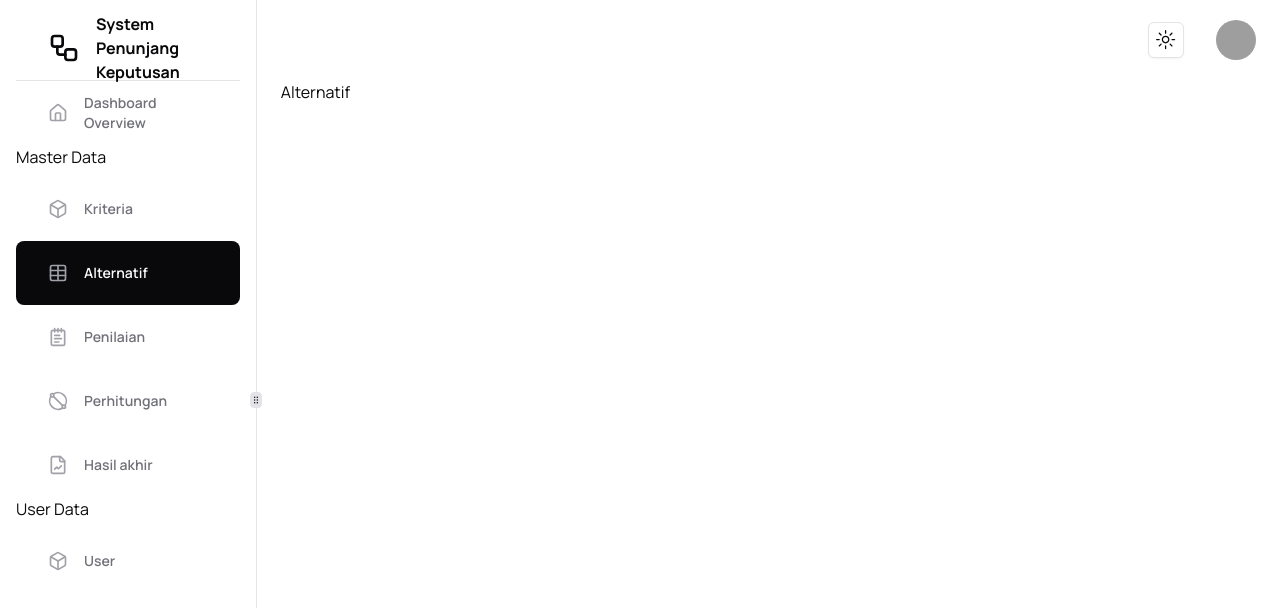
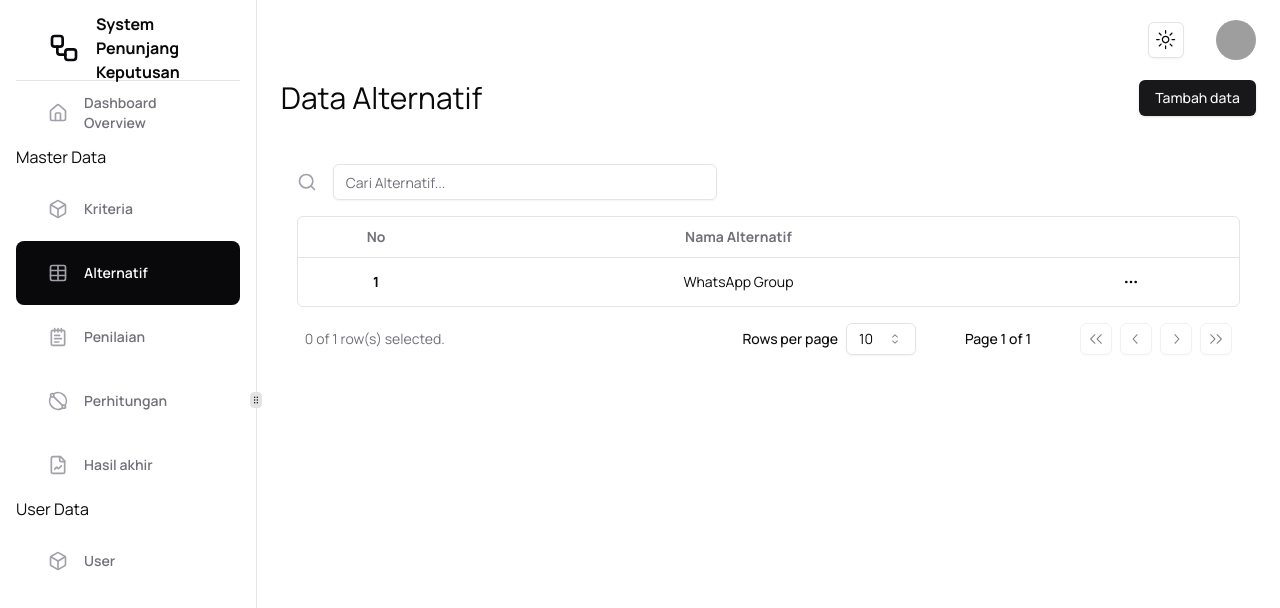
Before and after one commit to rizfirsy-gh/spk-risa, a Next.js app: page /dashboard/data/alternatif in a window 1280 px wide. Shown: the top 608 px of the page. Built offline with nearby package versions, Linux system fonts and the light colour scheme; grey boxes are pictures that could not be loaded.

Commit message:
dinda alternatif

```diff
--- /dev/null
+++ b/app/dashboard/data/alternatif/form-tambah-alternatif.tsx
@@ -0,0 +1,68 @@
+"use client";
+
+import React from "react";
+import { zodResolver } from "@hookform/resolvers/zod";
+import { cn } from "@/lib/utils";
+import { CaretSortIcon, CheckIcon } from "@radix-ui/react-icons";
+import { useForm } from "react-hook-form";
+import { z } from "zod";
+import { Button } from "@/components/ui/button";
+import {
+  Form,
+  FormControl,
+  FormDescription,
+  FormField,
+  FormItem,
+  FormLabel,
+  FormMessage,
+} from "@/components/ui/form";
+import {
+  Popover,
+  PopoverContent,
+  PopoverTrigger,
+} from "@/components/ui/popover";
+import { Input } from "@/components/ui/input";
+
+const formSchema = z.object({
+  nama_alternatif: z.string().min(5, {
+    message: "Nama alternatif min. 5 karakter.",
+  }),
+});
+
+const FormTambahAlternatif = () => {
+  const form = useForm<z.infer<typeof formSchema>>({
+    resolver: zodResolver(formSchema),
+    defaultValues: {
+      nama_alternatif: "",
+    },
+  });
+
+  function onSubmit(values: z.infer<typeof formSchema>) {
+    console.log(values);
+  }
+
+  return (
+    <Form {...form}>
+      <form onSubmit={form.handleSubmit(onSubmit)}>
+        <div className="mb-4">
+          <FormField
+            control={form.control}
+            name="nama_alternatif"
+            render={({ field }) => (
+              <FormItem>
+                <FormLabel>Nama Alternatif</FormLabel>
+                <FormControl>
+                  <Input placeholder="" {...field} />
+                </FormControl>
+                <FormMessage />
+              </FormItem>
+            )}
+          />
+        </div>
+        <Button type="submit">Submit</Button>
+      </form>
+    </Form>
+  );
+};
+
+export default FormTambahAlternatif;
--- a/app/dashboard/data/kriteria/data/column.tsx
+++ b/app/dashboard/data/alternatif/kolom-alternatif.tsx
@@ -12,49 +12,19 @@ import {
   DropdownMenuTrigger,
 } from "@/components/ui/dropdown-menu";
 
-export type Kriteria = {
-  kode_kriteria: string;
-  nama_kriteria: string;
-  tingkat_prioritas: number;
-  jenis: string;
-  bobot: string;
+export type Alternatif = {
+  nama_alternatif: string;
 };
 
-export const kriteria: ColumnDef<Kriteria>[] = [
+export const kolomAlternatif: ColumnDef<Alternatif>[] = [
   {
     accessorKey: "no",
     header: () => <h3 className="font-bold">No</h3>,
     cell: ({ row }) => <div className="font-bold">{row.index + 1}</div>,
   },
   {
-    accessorKey: "kode_kriteria",
-    header: () => <h3 className="font-bold">Kode Kriteria</h3>,
-  },
-  {
-    accessorKey: "nama_kriteria",
-    header: () => <h3 className="font-bold">Nama Kriteria</h3>,
-  },
-  {
-    accessorKey: "tingkat_prioritas",
-    header: ({ column }) => {
-      return (
-        <Button
-          variant="ghost"
-          onClick={() => column.toggleSorting(column.getIsSorted() === "asc")}
-        >
-          Tingkat Prioritas
-          <ArrowUpDown className="ml-2 h-4 w-4" />
-        </Button>
-      );
-    },
-  },
-  {
-    accessorKey: "jenis",
-    header: () => <h3 className="font-bold">Jenis</h3>,
-  },
-  {
-    accessorKey: "bobot",
-    header: () => <h3 className="font-bold">Bobot</h3>,
+    accessorKey: "nama_alternatif",
+    header: () => <h3 className="font-bold">Nama Alternatif</h3>,
   },
   {
     id: "actions",
--- a/app/dashboard/data/alternatif/page.tsx
+++ b/app/dashboard/data/alternatif/page.tsx
@@ -1,7 +1,53 @@
 import React from "react";
+import { Button } from "@/components/ui/button";
+import { kolomAlternatif, Alternatif } from "./kolom-alternatif";
+import { DataTable } from "@/components/ui/data-table";
+import {
+  Sheet,
+  SheetContent,
+  SheetDescription,
+  SheetHeader,
+  SheetTitle,
+  SheetTrigger,
+} from "@/components/ui/sheet";
+import FormTambahAlternatif from "./form-tambah-alternatif";
 
-const Alternatif = () => {
-  return <div>Alternatif</div>;
+async function getData(): Promise<Alternatif[]> {
+  return [
+    {
+      nama_alternatif: "WhatsApp Group",
+    },
+  ];
+}
+
+const AlternatifScreen = async () => {
+  const data = await getData();
+  return (
+    <section>
+      <div className="flex justify-between items-center">
+        <h1 className="text-3xl">Data Alternatif</h1>
+        <Sheet>
+          <SheetTrigger asChild>
+            <Button>Tambah data</Button>
+          </SheetTrigger>
+          <SheetContent>
+            <SheetHeader className="mb-8">
+              <SheetTitle>Tambahkan Alternatif Baru</SheetTitle>
+            </SheetHeader>
+            <FormTambahAlternatif />
+          </SheetContent>
+        </Sheet>
+      </div>
+      <div className="mx-4 my-8">
+        <DataTable
+          columns={kolomAlternatif}
+          data={data}
+          columnName="nama_alternatif"
+          filterPlaceholder="Cari Alternatif..."
+        />
+      </div>
+    </section>
+  );
 };
 
-export default Alternatif;
+export default AlternatifScreen;
--- /dev/null
+++ b/app/dashboard/data/kriteria/kolom-kriteria.tsx
@@ -0,0 +1,80 @@
+"use client";
+
+import { ColumnDef } from "@tanstack/react-table";
+import { MoreHorizontal, ArrowUpDown } from "lucide-react";
+import { Button } from "@/components/ui/button";
+import {
+  DropdownMenu,
+  DropdownMenuContent,
+  DropdownMenuItem,
+  DropdownMenuLabel,
+  DropdownMenuSeparator,
+  DropdownMenuTrigger,
+} from "@/components/ui/dropdown-menu";
+
+export type Kriteria = {
+  kode_kriteria: string;
+  nama_kriteria: string;
+  tingkat_prioritas: number;
+  jenis: string;
+  bobot: string;
+};
+
+export const kolomKriteria: ColumnDef<Kriteria>[] = [
+  {
+    accessorKey: "no",
+    header: () => <h3 className="font-bold">No</h3>,
+    cell: ({ row }) => <div className="font-bold">{row.index + 1}</div>,
+  },
+  {
+    accessorKey: "kode_kriteria",
+    header: () => <h3 className="font-bold">Kode Kriteria</h3>,
+  },
+  {
+    accessorKey: "nama_kriteria",
+    header: () => <h3 className="font-bold">Nama Kriteria</h3>,
+  },
+  {
+    accessorKey: "tingkat_prioritas",
+    header: ({ column }) => {
+      return (
+        <Button
+          variant="ghost"
+          onClick={() => column.toggleSorting(column.getIsSorted() === "asc")}
+        >
+          Tingkat Prioritas
+          <ArrowUpDown className="ml-2 h-4 w-4" />
+        </Button>
+      );
+    },
+  },
+  {
+    accessorKey: "jenis",
+    header: () => <h3 className="font-bold">Jenis</h3>,
+  },
+  {
+    accessorKey: "bobot",
+    header: () => <h3 className="font-bold">Bobot</h3>,
+  },
+  {
+    id: "actions",
+    cell: ({ row }) => {
+      const payment = row.original;
+
+      return (
+        <DropdownMenu>
+          <DropdownMenuTrigger asChild>
+            <Button variant="ghost" className="h-8 w-8 p-0">
+              <span className="sr-only">Open menu</span>
+              <MoreHorizontal className="h-4 w-4" />
+            </Button>
+          </DropdownMenuTrigger>
+          <DropdownMenuContent align="end">
+            <DropdownMenuItem onClick={() => {}}>Edit</DropdownMenuItem>
+            <DropdownMenuItem onClick={() => {}}>Hapus</DropdownMenuItem>
+          </DropdownMenuContent>
+        </DropdownMenu>
+      );
+    },
+  },
+];
--- a/app/dashboard/data/kriteria/page.tsx
+++ b/app/dashboard/data/kriteria/page.tsx
@@ -1,6 +1,6 @@
 import React from "react";
 import { Button } from "@/components/ui/button";
-import { kriteria, Kriteria } from "./data/column";
+import { kolomKriteria, Kriteria } from "./kolom-kriteria";
 import { DataTable } from "@/components/ui/data-table";
 import {
   Sheet,
@@ -10,8 +10,7 @@ import {
   SheetTitle,
   SheetTrigger,
 } from "@/components/ui/sheet";
-import { Form } from "react-hook-form";
-import FormTambahKriteria from "./components/form-tambah-kriteria";
+import FormTambahKriteria from "./form-tambah-kriteria";
 
 async function getData(): Promise<Kriteria[]> {
   return [
@@ -63,7 +62,7 @@ async function getData(): Promise<Kriteria[]> {
 const KriteriaScreen = async () => {
   const data = await getData();
   return (
-    <div>
+    <section>
       <div className="flex justify-between items-center">
         <h1 className="text-3xl">Data Kriteria</h1>
         <Sheet>
@@ -79,9 +78,14 @@ const KriteriaScreen = async () => {
         </Sheet>
       </div>
       <div className="mx-4 my-8">
-        <DataTable columns={kriteria} data={data} />
+        <DataTable
+          columns={kolomKriteria}
+          data={data}
+          columnName="nama_kriteria"
+          filterPlaceholder="Cari Kriteria..."
+        />
       </div>
-    </div>
+    </section>
   );
 };
 
--- a/components/ui/data-table.tsx
+++ b/components/ui/data-table.tsx
@@ -26,11 +26,15 @@ import FilterTable from "./filter-table";
 interface DataTableProps<TData, TValue> {
   columns: ColumnDef<TData, TValue>[];
   data: TData[];
+  columnName: string;
+  filterPlaceholder: string;
 }
 
 export function DataTable<TData, TValue>({
   columns,
   data,
+  columnName,
+  filterPlaceholder,
 }: DataTableProps<TData, TValue>) {
   const [sorting, setSorting] = React.useState<SortingState>([]);
   const [columnFilters, setColumnFilters] = React.useState<ColumnFiltersState>(
@@ -57,8 +61,8 @@ export function DataTable<TData, TValue>({
     <div>
       <FilterTable
         table={table}
-        columnName="nama_kriteria"
-        placeholder="Filter kriteria..."
+        columnName={columnName}
+        placeholder={filterPlaceholder}
       />
       <div className="rounded-md border">
         <Table>
```
Also changed, not shown: app/dashboard/data/kriteria/form-tambah-kriteria.tsx (renamed from app/dashboard/data/kriteria/components/form-tambah-kriteria.tsx).
